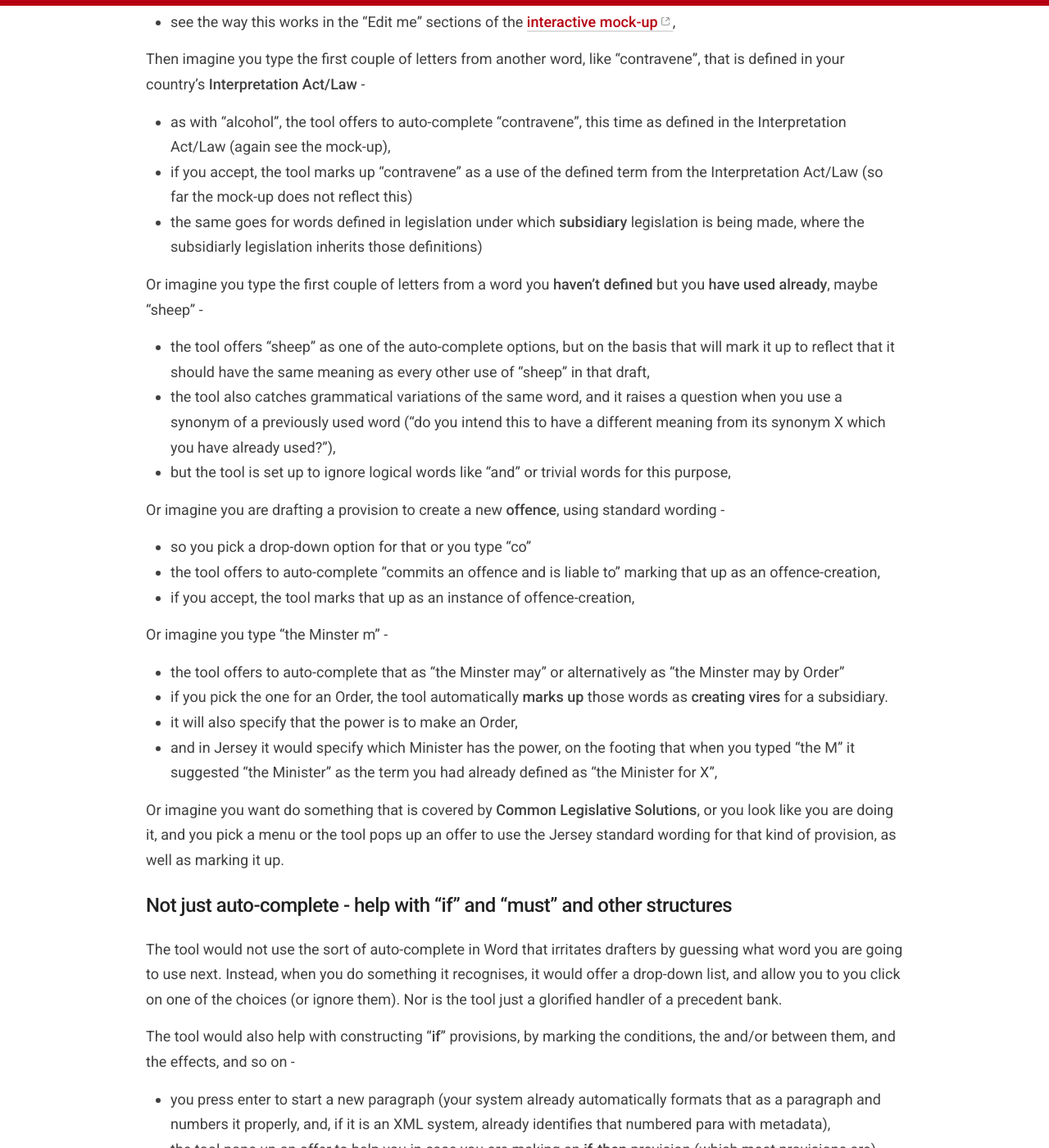
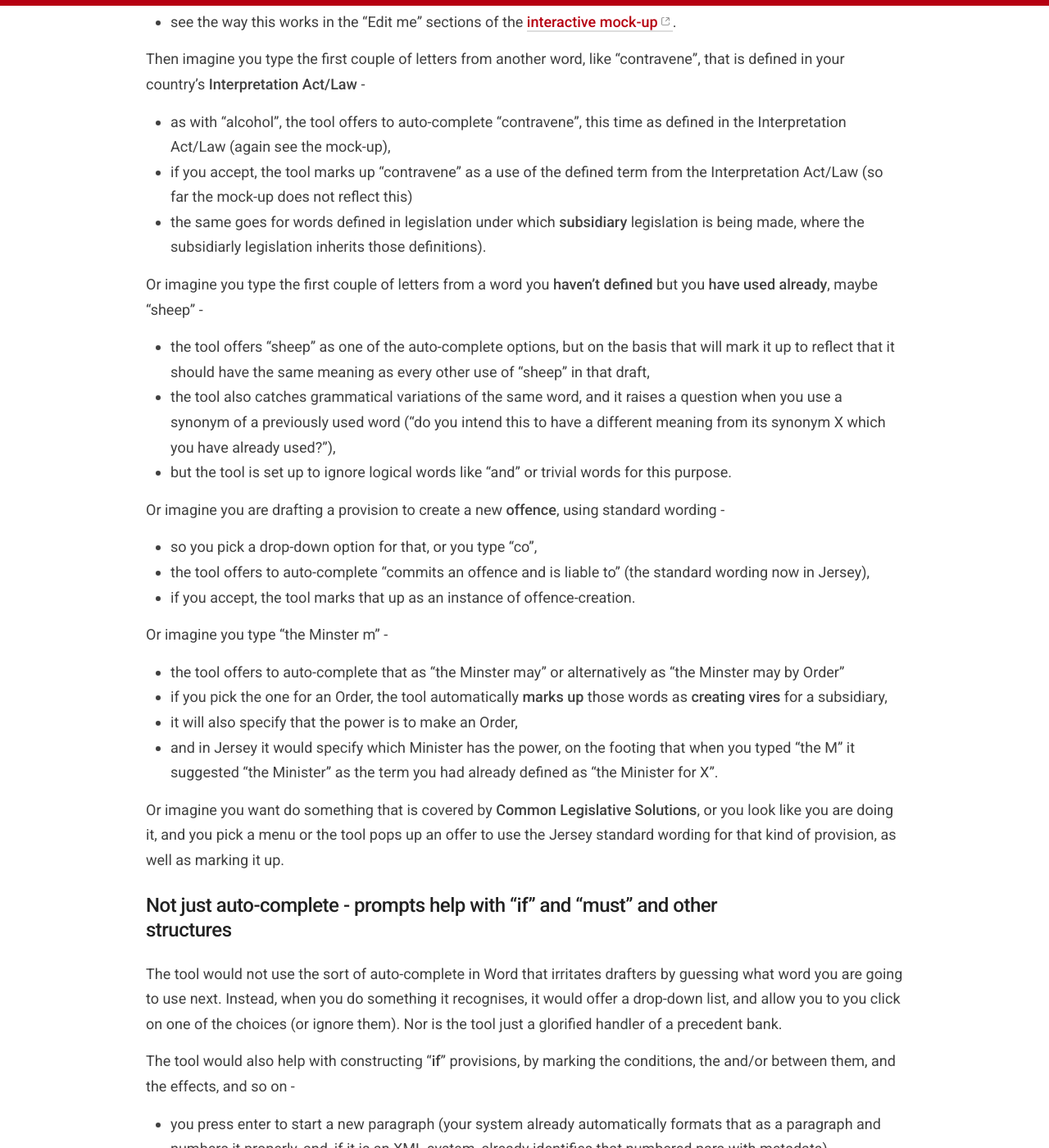
Before and after one commit to crlp-jerseyldo/crlp-jerseyldo.github.io, a Jekyll site: the page built from _pages/an-ide-for-legislation.md, in a window 1280 px wide and 1400 px high, scrolled down 3871 px. Shown: the whole window at 82% size. Built offline with Jekyll 4.4.1, drawn with Linux system fonts in a browser that asks for light colours; some of the changed text lies outside the part shown.

Commit message:
Update an-ide-for-legislation.md
tidying

```diff
--- a/_pages/an-ide-for-legislation.md
+++ b/_pages/an-ide-for-legislation.md
@@ -58,46 +58,46 @@ Much of this would be by intelligent **auto-complete** suggestions -
 So imagine	you have **defined** "alcohol" (which the tool helped you with) and then further on you type "al" -
 *	the tool offers to **auto-complete** that with a drop-down set of choices including "alcohol" as defined,
 * if you pick that word, the tool **marks up** that instance of "alcohol" as a use of the defined term
-* see the way this works in the "Edit me" sections of the [**interactive mock-up**](https://crlp-jerseyldo.github.io/ilde-mockup/){:target="_blank"},
+* see the way this works in the "Edit me" sections of the [**interactive mock-up**](https://crlp-jerseyldo.github.io/ilde-mockup/){:target="_blank"}.
 
 Then imagine you type the first couple of letters from another word, like "contravene", that is defined in your country's **Interpretation Act/Law** -
 * as with "alcohol", the tool offers to auto-complete "contravene", this time as defined in the Interpretation Act/Law (again see the mock-up),
 * if you accept, the tool marks up "contravene" as a use of the defined term from the Interpretation Act/Law (so far the mock-up does not reflect this)
-* the same goes for words defined in legislation under which **subsidiary** legislation is being made, where the subsidiarly legislation inherits those definitions)
+* the same goes for words defined in legislation under which **subsidiary** legislation is being made, where the subsidiarly legislation inherits those definitions).
 
 Or imagine you type the first couple of letters from a word you **haven't defined** but you **have used already**, maybe "sheep" -
 *	the tool offers "sheep" as one of the auto-complete options, but on the basis that will mark it up to reflect that it should have the same meaning as every other use of "sheep" in that draft,
 *	the tool also catches grammatical variations of the same word, and it raises a question when you use a synonym of a previously used word ("do you intend this to have a different meaning from its synonym X which you have already used?"),
-*	but the tool is set up to ignore logical words like "and" or trivial words for this purpose,
+*	but the tool is set up to ignore logical words like "and" or trivial words for this purpose.
 
 Or imagine you are drafting a provision to create a new **offence**, using standard wording -
-   *	so you pick a drop-down option for that or you type "co"
-   *	the tool offers to auto-complete "commits an offence and is liable to" marking that up as an offence-creation,
-   *	if you accept, the tool marks that up as an instance of offence-creation,
+   *	so you pick a drop-down option for that, or you type "co",
+   *	the tool offers to auto-complete "commits an offence and is liable to" (the standard wording now in Jersey),
+   *	if you accept, the tool marks that up as an instance of offence-creation.
 
 Or imagine you type "the Minster m" -
    *	the tool offers to auto-complete that as "the Minster may" or alternatively as "the Minster may by Order"
-   *	if you pick the one for an Order, the tool automatically **marks up** those words as **creating vires** for a subsidiary.
+   *	if you pick the one for an Order, the tool automatically **marks up** those words as **creating vires** for a subsidiary,
    *	it will also specify that the power is to make an Order,
-   *	and in Jersey it would specify which Minister has the power, on the footing that when you typed "the M" it suggested "the Minister" as the term you had already defined as "the Minister for X",
+   *	and in Jersey it would specify which Minister has the power, on the footing that when you typed "the M" it suggested "the Minister" as the term you had already defined as "the Minister for X".
 
 Or imagine you want do something that is covered by **Common Legislative Solutions**, or you look like you are doing it, and you pick a menu or the tool pops up an offer to use the Jersey standard wording for that kind of provision, as well as marking it up.
 
-## Not just auto-complete - help with "if" and "must" and other structures
+## Not just auto-complete - prompts help with "if" and "must" and other structures
 
 The tool would not use the sort of auto-complete in Word that irritates drafters by guessing what word you are going to use next. Instead, when you do something it recognises, it would offer a drop-down list, and allow you to you click on one of the choices (or ignore them). Nor is the tool just a glorified handler of a precedent bank.
 
 The tool would also help with constructing "**if**" provisions, by marking the conditions, the and/or between them, and the effects, and so on -
 *	you press enter to start a new paragraph (your system already automatically formats that as a paragraph and numbers it properly, and, if it is an XML system, already identifies that numbered para with metadata),
 *	the tool pops up an offer to help you in case you are making an **if-then** provision (which most provisions are),
-*	if you click "yes" then it helps you clarify in your own mind what the **conditions** and **effects** are and how the **and/or/not** elements work, as well as marking them up for you;
+*	if you click "yes" then it helps you clarify in your own mind what the **conditions** and **effects** are and how the **and/or/not** elements work, as well as marking them up for you.
 
 Also, when you type **"must"** (or pick it from a menu) -
 *	the tool prompts you to check that you have a clear enough link to the **consequences** (in another provision, or implied) if the "must" is **breached**,
 *	it asks if you are applying the "must" to a **person** (and asks if you are sure you want to use "must" if it isn't a person),
-*	if it thinks you have used **passive voice** after the "must", it asks you to check whether you really want to,
+*	if it thinks you have used **passive voice** after the "must", it asks you to check whether you really want to.
 
-And so on - it does not need to dictate drafting rules, unless they are compulsory in your office.
+And so on - the tool does not need to dictate drafting rules, unless they are compulsory in your office.
 
 The aim of the [**interactive mock-up**](https://crlp-jerseyldo.github.io/ilde-mockup/){:target="_blank"} is to make this clearer by allowing you to see an example working. We are also producing videos (and static screenshots) of mock-ups to illustrate other particular aspects of what the tool would be doing.
 
```
